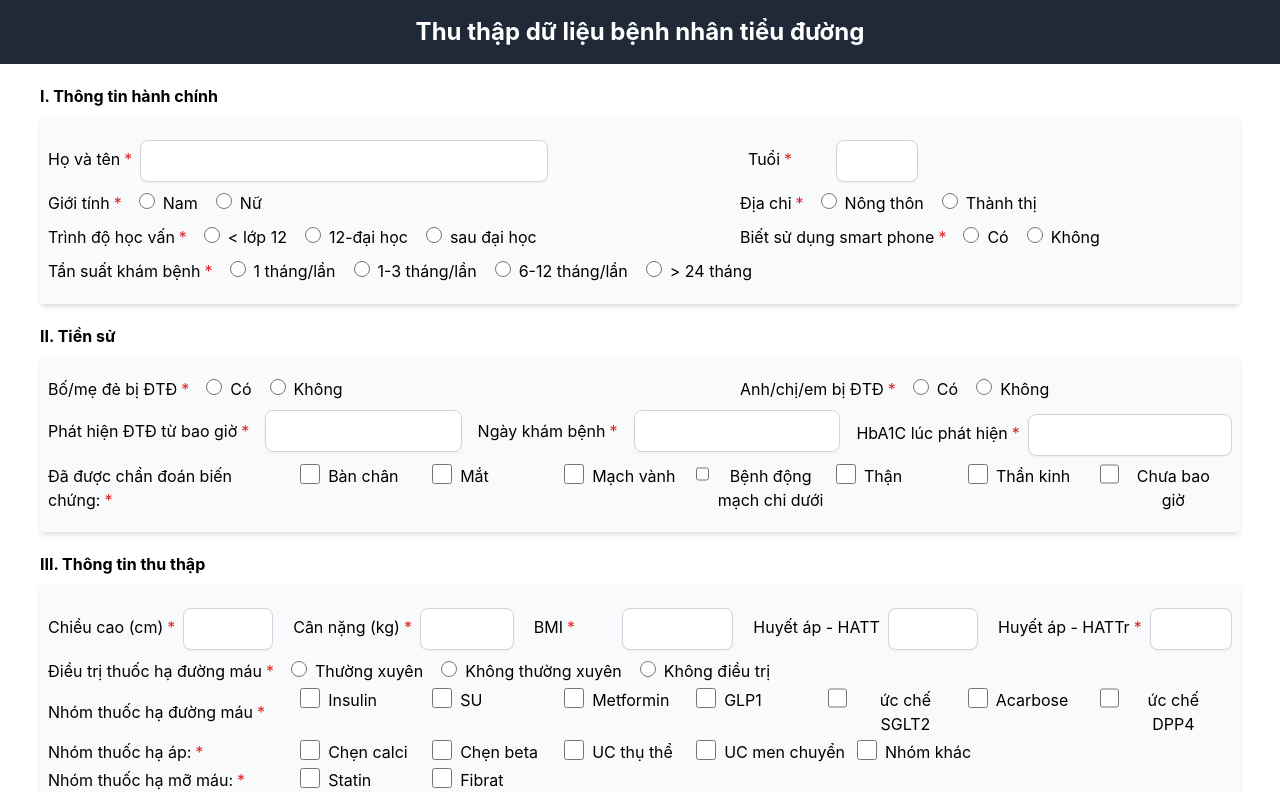
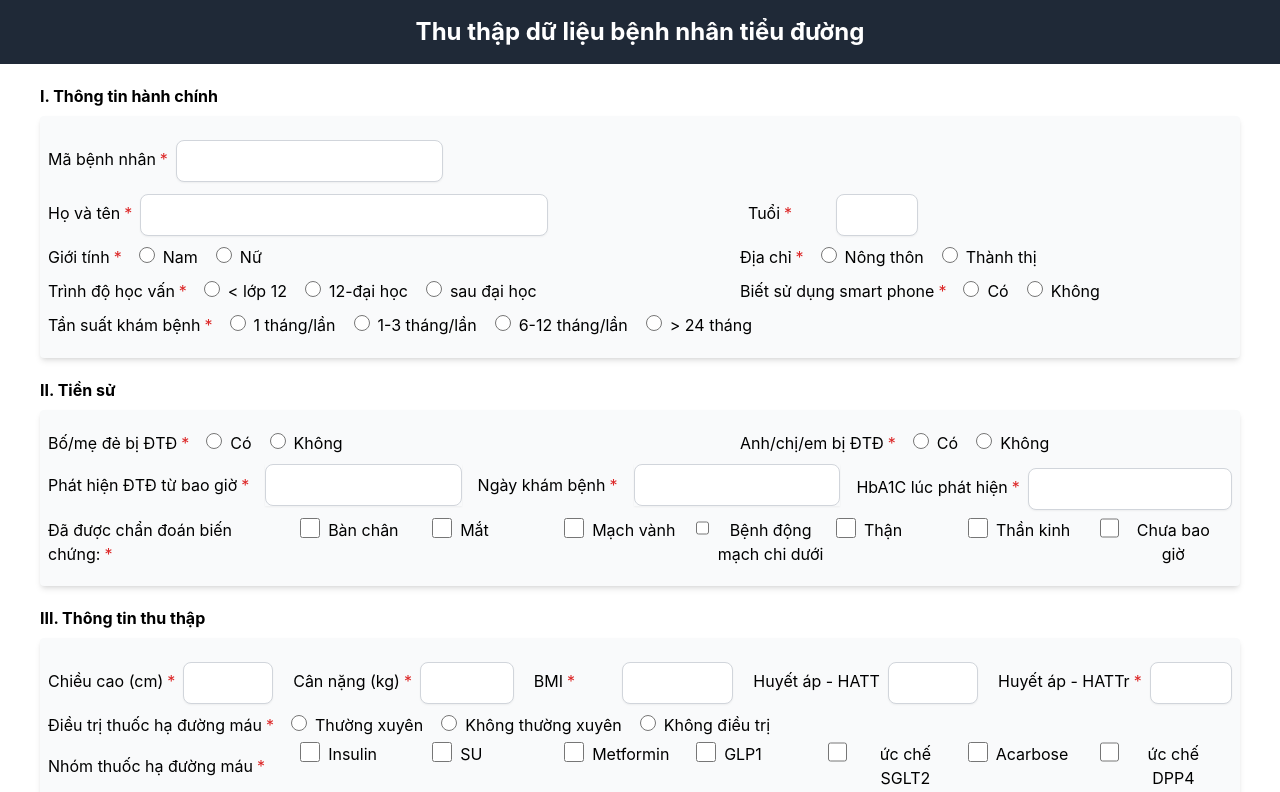
Before and after one commit to UreMine02/108-app-FE, a React (Create React App) app: page / in a window 1280 px wide. Shown: the top 792 px of the page. Built offline with nearby package versions, Linux system fonts and the light colour scheme.

Commit message:
add mabenhnhan

```diff
--- a/src/components/Form/Form.jsx
+++ b/src/components/Form/Form.jsx
@@ -49,6 +49,7 @@ const Schema = yup.object().shape({
   HATT: yup.string().required("Trường bắt buộc"),
   HATTr: yup.string().required("Trường bắt buộc"),
   nuoctieu_albumin: yup.string().required("Trường bắt buộc"),
+  maBenhNhan: yup.string().required("Trường bắt buộc"),
 });
 
 function Form() {
@@ -102,6 +103,21 @@ function Form() {
     <div className="mx-10">
       <div className="font-bold text-left mt-5">I. Thông tin hành chính</div>
       <div className="bg-gray-50 rounded shadow-md px-2 py-4 mt-2">
+        <div className="w-1/3">
+        <Controller
+            control={control}
+            name="maBenhNhan"
+            render={({ field }) => (
+              <TextField
+                label={"Mã bệnh nhân"}
+                value={field.value}
+                helperText={errors?.maBenhNhan?.message}
+                onChange={e => field.onChange(e.target.value)}
+                required={true}
+              />
+            )}
+          />
+        </div>
         {/* họ tên , tuối */}
         <div style={{ display: "flex", flexDirection: "row", gap: "200px" }}>
           <div className="w-1/2">
```
